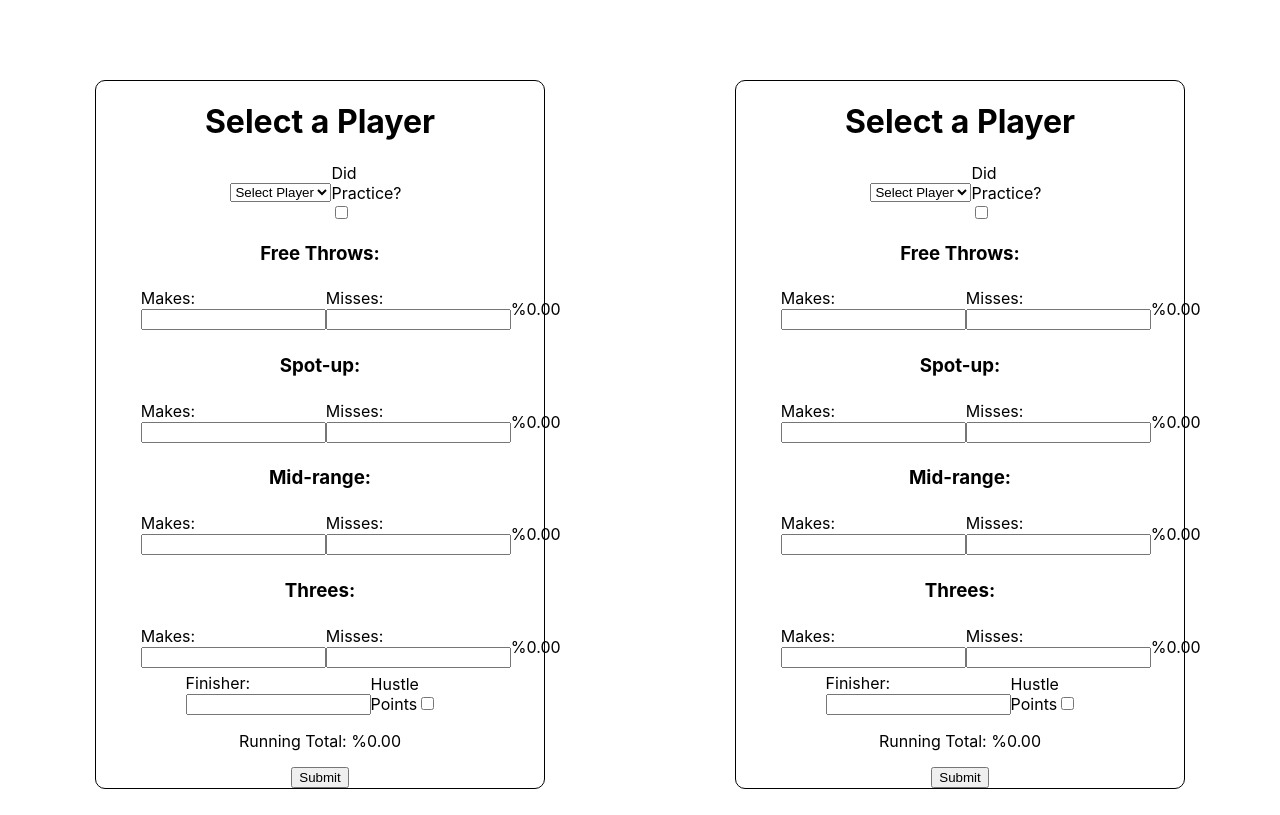
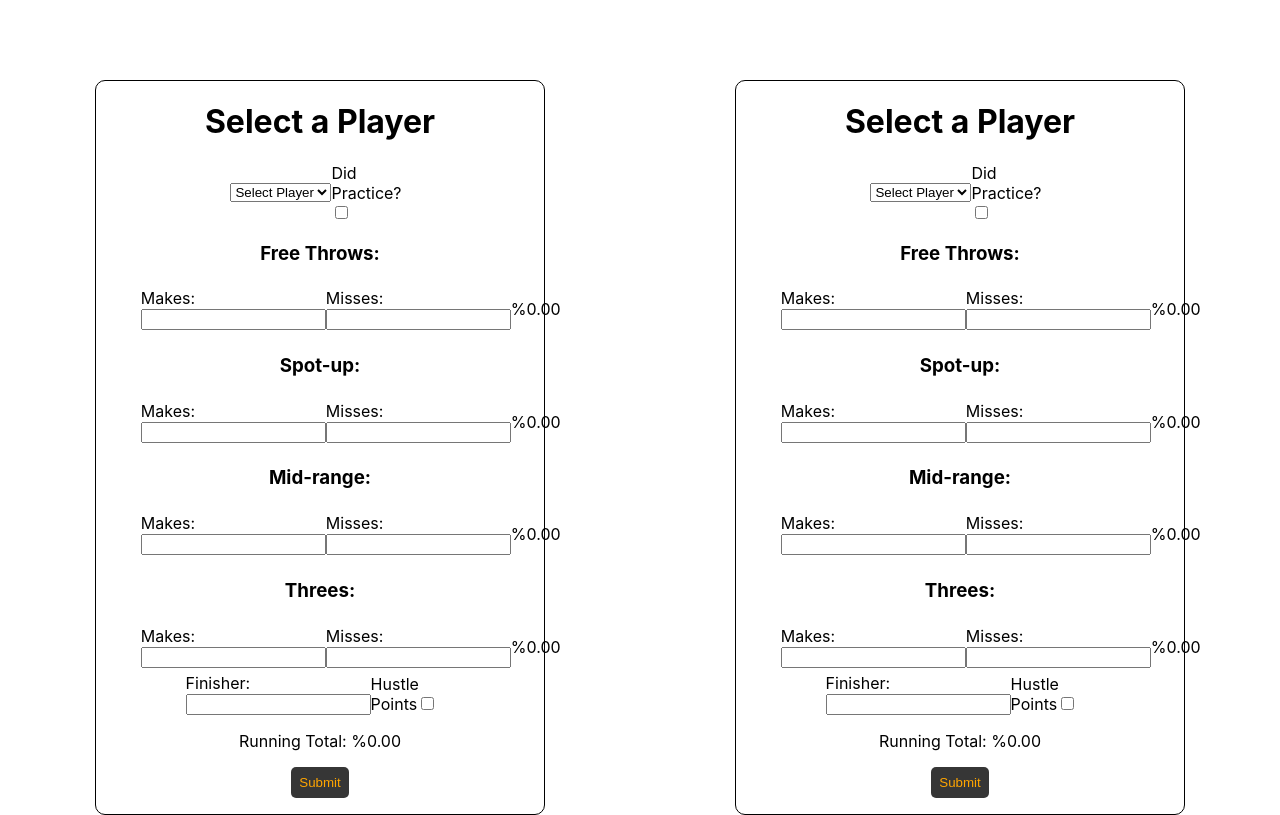
Before and after one commit to alexlamb10/shot-tracker-react, a React (Create React App) app: page / in a window 1280 px wide. Built offline with nearby package versions, Linux system fonts and the light colour scheme.

Commit message:
Set up everything for completed screen

```diff
--- a/src/components/ShotTracker.css
+++ b/src/components/ShotTracker.css
@@ -3,6 +3,18 @@
     margin-top: 10vh;
     border: 1px solid black;
     border-radius: 10px;
+}
+
+.complete{
+  display: none;
+}
+
+.shows-finished{
+  width: 35vw;
+  height: 67vh;
+  margin-top: 10vh;
+  border: 1px solid black;
+  border-radius: 10px;
 }
 
 .center{
@@ -35,3 +47,13 @@
 .drills3{
   width: 40%;
 }
+
+.btns{
+  margin-bottom: 2vh;
+  padding: 1vh;
+  background-color: rgba(0, 0, 0, 0.787);
+  color: orange;
+  border: none;
+  border-radius: 5px;
+  cursor: pointer;
+}
--- /dev/null
+++ b/src/components/ShowScore.js
@@ -0,0 +1,8 @@
+import React from "react";
+import "./ShotTracker.css";
+
+function ShowScore({ overallTotal, finished }) {
+  return <div className={!finished ? "complete" : "shows-finished"}>works</div>;
+}
+
+export default ShowScore;
--- a/src/components/TrackerForm.js
+++ b/src/components/TrackerForm.js
@@ -1,8 +1,10 @@
 import React, { useEffect, useState } from "react";
+import ShowScore from "./ShowScore";
 import "./ShotTracker.css";
 
 function TrackerForm() {
   const [currentPlayer, setCurrentPlayer] = useState("");
+  const [finished, setFinished] = useState(false);
   const [ftMakes, setFtMakes] = useState(0);
   const [ftMisses, setFtMisses] = useState(0);
   const [ftTotal, setFtTotal] = useState(0);
@@ -91,6 +93,10 @@ function TrackerForm() {
       setDidHustle("No");
     }
   }
+  function submitScore(e) {
+    e.preventDefault();
+    setFinished(true);
+  }
 
   let names = [
     { playerId: 1, player: "Alex" },
@@ -105,11 +111,13 @@ function TrackerForm() {
   ));
 
   return (
-    <div className="form-div">
+    <div>
+      <ShowScore overallTotal={overallTotal} finished={finished} />
+      <div className={!finished ? "form-div" : "complete"}>
         <h1 className="center">
           {currentPlayer ? `${currentPlayer}'s Score` : "Select a Player"}
         </h1>
-      <form className="each-form">
+        <form className="each-form" onSubmit={(e) => submitScore(e)}>
           <div className="drill-inputs drills3">
             <select onChange={(e) => setCurrentPlayer(e.target.value)}>
               <option value="">Select Player</option>
@@ -232,8 +240,9 @@ function TrackerForm() {
             </div>
           </div>
           <p>Running Total: %{total}</p>
-        <button>Submit</button>
+          <button className="btns">Submit</button>
         </form>
+      </div>
     </div>
   );
 }
```
Lines whose indentation alone changed are shown as unchanged.
